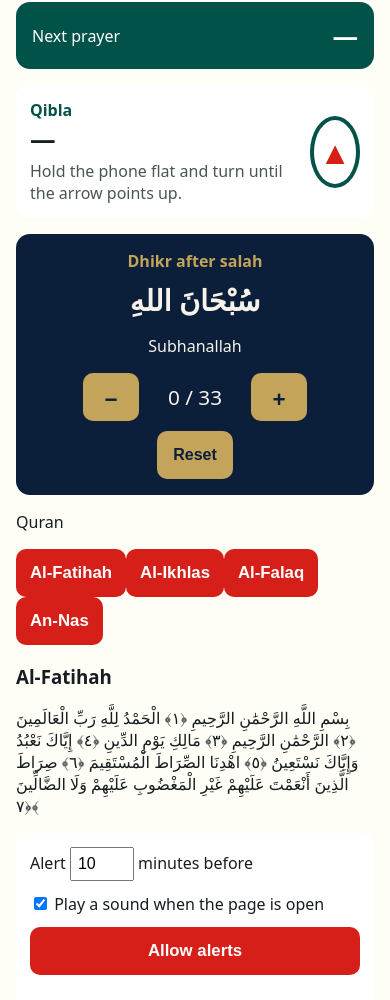
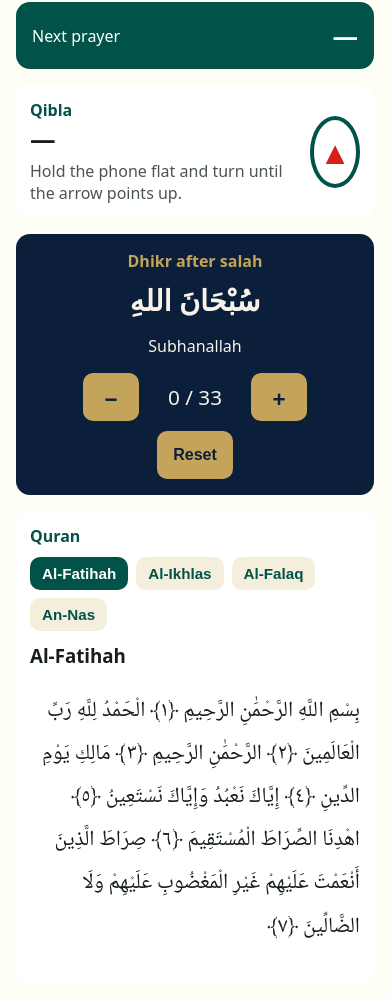
Before and after one commit to Gorse-Hill/Masjid-Pulse, a website: page public/phone/index.html in a window 390 px wide. Shown: the part 94-1094 px from the top of the page. Drawn offline with Linux system fonts and the light colour scheme.

Commit message:
Add a short Quran section to the phone page

```diff
--- a/public/phone/phone.css
+++ b/public/phone/phone.css
@@ -138,3 +138,27 @@ button {
 }
 #dhikr-count { font-size: 1.3rem; font-variant-numeric: tabular-nums; min-width: 80px; }
 .ghost { width: auto; padding: 10px 16px; margin-top: 10px; font-size: 1rem; }
+
+.quran {
+  background: #fff;
+  border-radius: 14px;
+  padding: 14px;
+  margin-bottom: 16px;
+}
+.quran .kicker { margin: 0; color: #01534a; font-weight: 800; }
+.quran-tabs { display: flex; flex-wrap: wrap; gap: 8px; margin-top: 10px; }
+.quran-tabs button {
+  width: auto;
+  background: #f4eedc;
+  color: #01534a;
+  padding: 8px 12px;
+  font-size: 0.95rem;
+}
+.quran-tabs button.on { background: #01534a; color: #fff; }
+.quran h3 { margin: 12px 0 6px; }
+.quran-ar {
+  direction: rtl;
+  font-size: 1.35rem;
+  line-height: 2;
+  font-family: 'Noto Naskh Arabic', 'Traditional Arabic', serif;
+}
```
